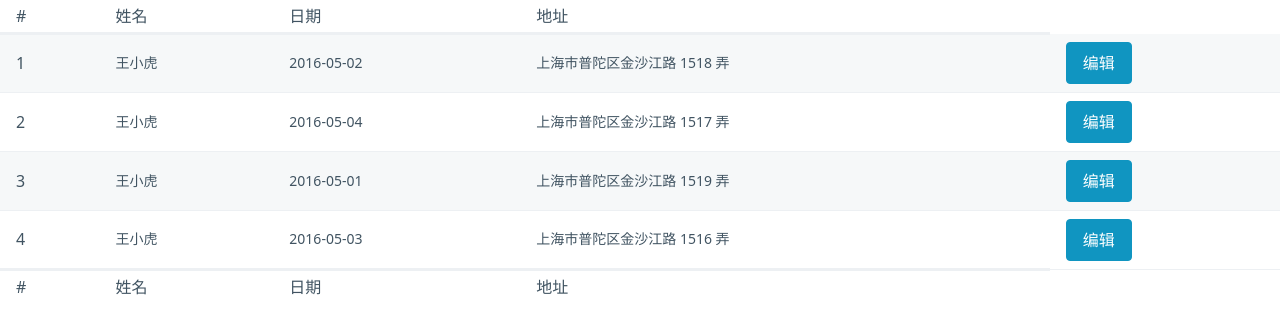
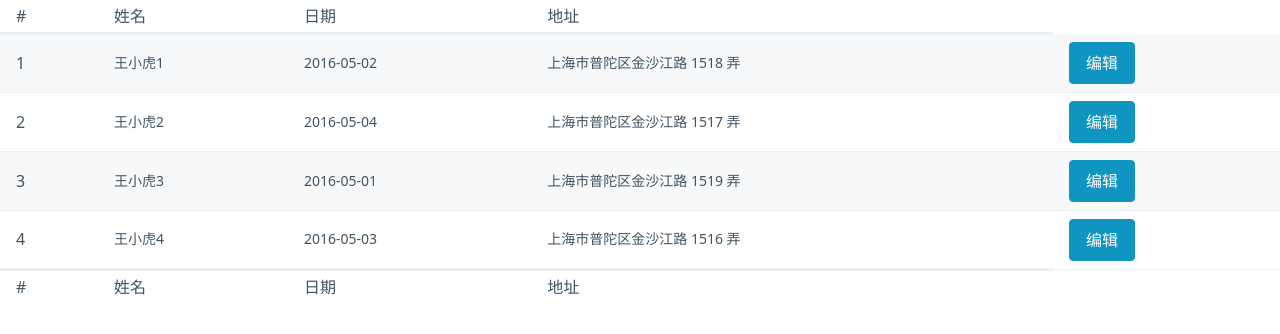
Before and after one commit to vueadmin/vue-pico-ui, a Vue app: page / in a window 1280 px wide. Shown: the top 334 px of the page. Built offline with nearby package versions, Linux system fonts and the light colour scheme.

Commit message:
优化参数

```diff
--- a/packages/button/src/main.vue
+++ b/packages/button/src/main.vue
@@ -6,7 +6,7 @@
     :class="[
       type,
       {
-        outline: isOutline,
+        outline
       },
     ]"
   >
@@ -22,7 +22,7 @@ export default {
       type: String,
       default: "default",
     },
-    isOutline: Boolean,
+    outline: Boolean,
   },
   data() {
     return {};
--- a/packages/table/src/main.vue
+++ b/packages/table/src/main.vue
@@ -12,7 +12,7 @@
         <td v-for="(opt, index) in option" :key="index">
           {{ item[opt.prop] }}
         </td>
-        <td><slot :row="item"></slot></td>
+        <td><slot :row="item" :index="index"></slot></td>
       </tr>
     </tbody>
     <tfoot>
--- a/src/App.vue
+++ b/src/App.vue
@@ -1,8 +1,14 @@
 <template>
   <div class="grid">
+    <!-- <PicoButton>default</PicoButton>
+    <PicoButton type="secondary">secondary</PicoButton>
+    <PicoButton type="contrast">contrast</PicoButton>
+    <PicoButton outline>default</PicoButton>
+    <PicoButton type="secondary" outline>secondary</PicoButton>
+    <PicoButton type="contrast" outline>contrast</PicoButton> -->
     <PicoTable :data="tableData" :option="optionData" stripe>
       <template #default="scope">
-        <PicoButton @click="handleEdit(scope.row)">编辑</PicoButton>
+        <PicoButton @click="handleEdit(scope.row, scope.index)">编辑</PicoButton>
       </template>
     </PicoTable>
   </div>
@@ -29,22 +35,22 @@ export default {
       tableData: [
         {
           date: "2016-05-02",
-          name: "王小虎",
+          name: "王小虎1",
           address: "上海市普陀区金沙江路 1518 弄",
         },
         {
           date: "2016-05-04",
-          name: "王小虎",
+          name: "王小虎2",
           address: "上海市普陀区金沙江路 1517 弄",
         },
         {
           date: "2016-05-01",
-          name: "王小虎",
+          name: "王小虎3",
           address: "上海市普陀区金沙江路 1519 弄",
         },
         {
           date: "2016-05-03",
-          name: "王小虎",
+          name: "王小虎4",
           address: "上海市普陀区金沙江路 1516 弄",
         },
       ],
```
